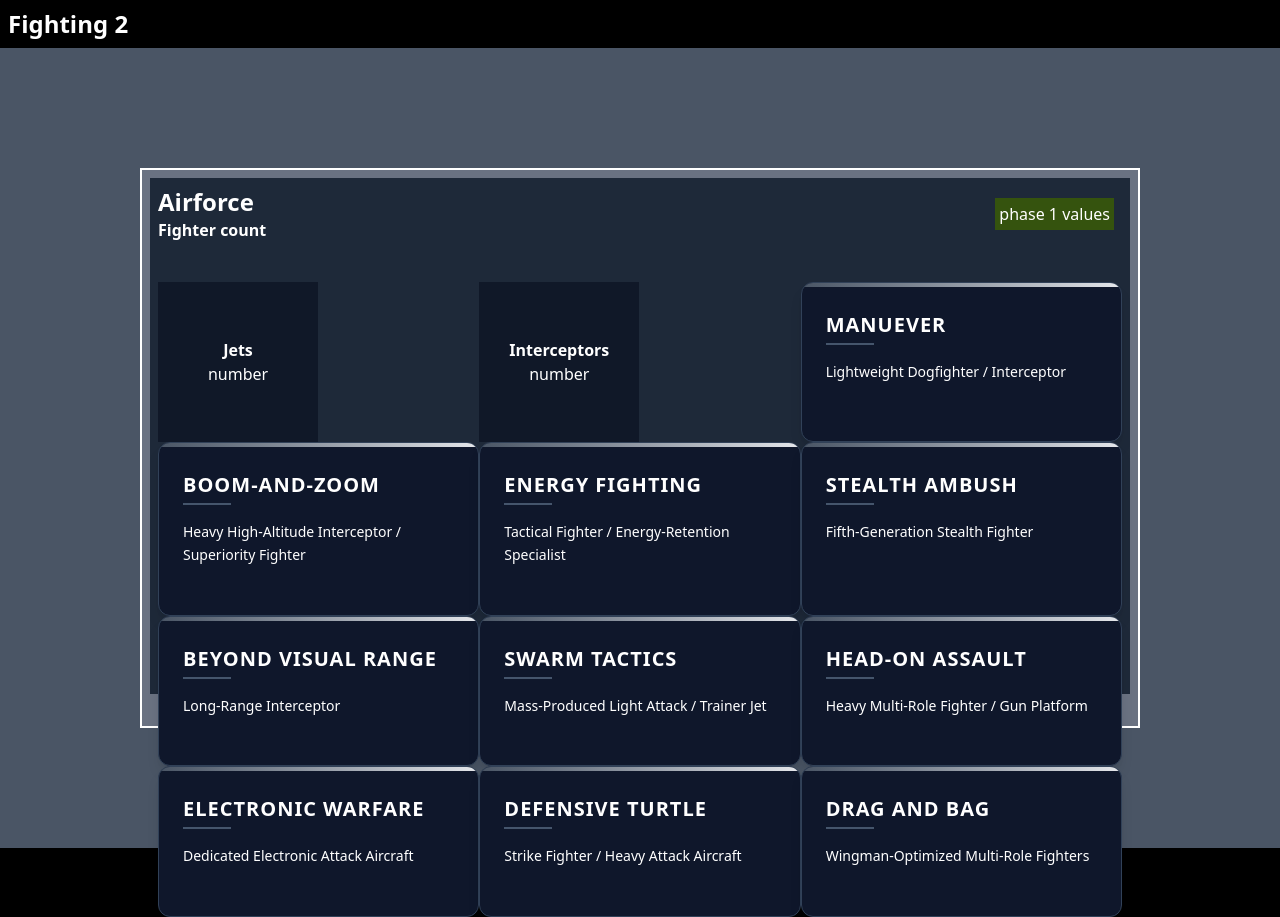
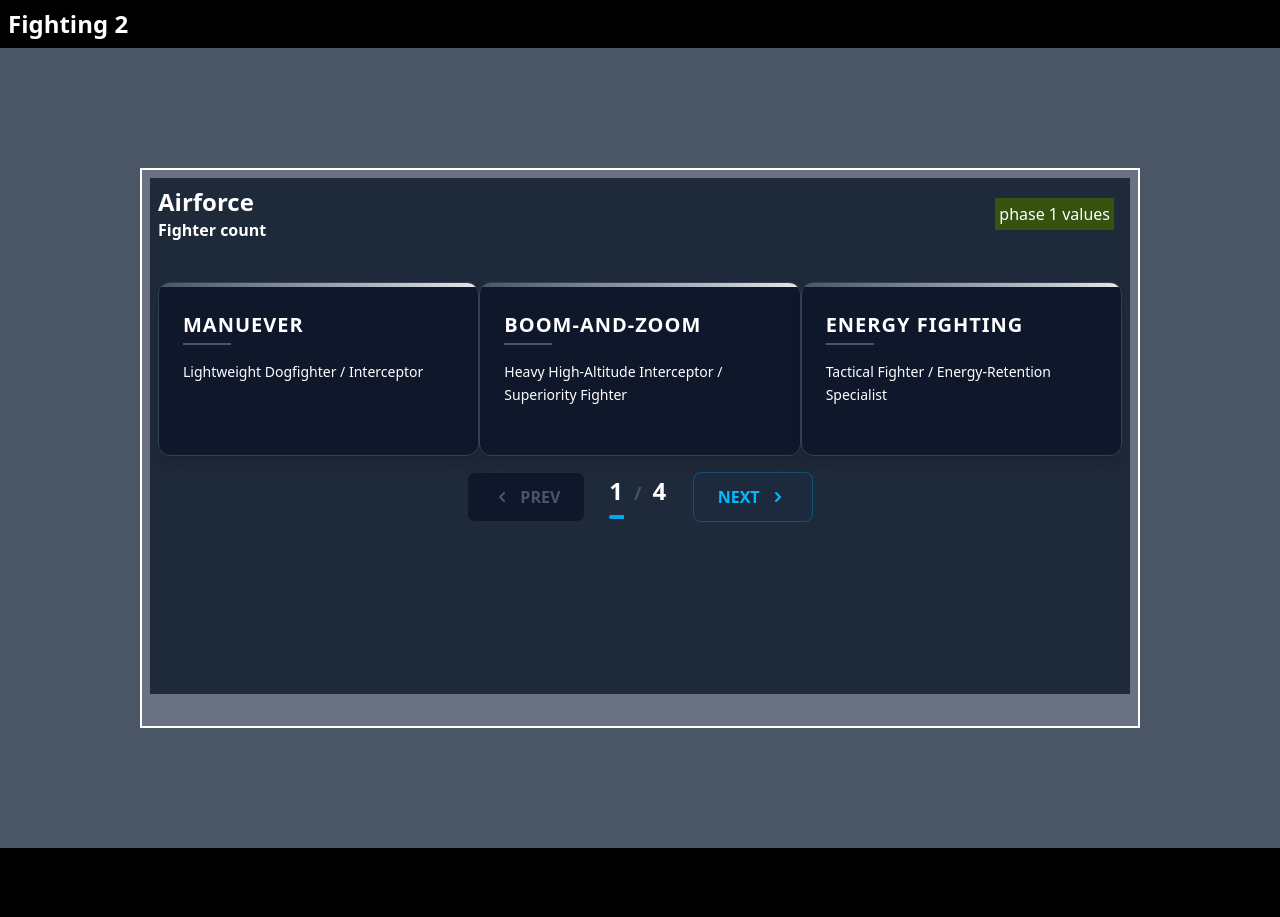
Before and after one commit to KeremVona/Fighting-2, a React (Vite) app in the folder client/: page /game in a window 1280 px wide. After the commit the page ends 848 px from the top, so only its background shows below. Built offline with nearby package versions, Linux system fonts and the light colour scheme.

Commit message:
code improvement and navigation in fighters

```diff
--- /dev/null
+++ b/client/src/components/ui/game/HandleNavigation.tsx
@@ -0,0 +1,109 @@
+import { useState } from "react";
+import useKeyboardNavigation from "../../../hooks/useKeyboardNavigation";
+import fighterStrategies from "../../../data/fighterStrategies.json";
+import StrategyCard from "../../phases/phase2/StrategyCard";
+
+const HandleNavigation = () => {
+  const [currentPage, setCurrentPage] = useState(1);
+
+  const ITEMS_PER_PAGE = 3;
+
+  const totalPages = Math.ceil(fighterStrategies.length / ITEMS_PER_PAGE);
+  const startIndex = (currentPage - 1) * ITEMS_PER_PAGE;
+  const chosenStrategies = fighterStrategies.slice(
+    startIndex,
+    startIndex + ITEMS_PER_PAGE
+  );
+
+  const goToNextPage = () => {
+    if (currentPage < totalPages) setCurrentPage((prev) => prev + 1);
+  };
+
+  const goToPrevPage = () => {
+    if (currentPage > 1) setCurrentPage((prev) => prev - 1);
+  };
+
+  useKeyboardNavigation(goToPrevPage, goToNextPage);
+  return (
+    <>
+      <div className="grid grid-cols-3">
+        {chosenStrategies.map((strategy, index) => (
+          <StrategyCard
+            key={index}
+            strategy={strategy.strategy}
+            fighter={strategy.class}
+          />
+        ))}
+      </div>
+
+      {totalPages > 1 && (
+        <div className="flex justify-center items-center gap-6 mt-4">
+          <button
+            onClick={goToPrevPage}
+            disabled={currentPage === 1}
+            className={`flex items-center gap-2 px-6 py-3 rounded-lg border font-bold transition-all duration-200
+                ${
+                  currentPage === 1
+                    ? "border-slate-800 bg-slate-900 text-slate-600 cursor-not-allowed"
+                    : "border-sky-500/30 bg-slate-800 text-sky-400 hover:bg-sky-500/10 hover:border-sky-500 hover:shadow-lg hover:shadow-sky-500/20 active:scale-95"
+                }`}
+          >
+            <svg
+              xmlns="http://www.w3.org/2000/svg"
+              className="h-5 w-5"
+              viewBox="0 0 20 20"
+              fill="currentColor"
+            >
+              <path
+                fillRule="evenodd"
+                d="M12.707 5.293a1 1 0 010 1.414L9.414 10l3.293 3.293a1 1 0 01-1.414 1.414l-4-4a1 1 0 010-1.414l4-4a1 1 0 011.414 0z"
+                clipRule="evenodd"
+              />
+            </svg>
+            PREV
+          </button>
+
+          <div className="flex flex-col items-center">
+            <span className="text-2xl font-black text-white tracking-widest">
+              {currentPage} <span className="text-slate-600 text-lg">/</span>{" "}
+              {totalPages}
+            </span>
+            <div className="h-1 w-full bg-slate-800 mt-2 rounded-full overflow-hidden">
+              <div
+                className="h-full bg-sky-500 transition-all duration-300 ease-out"
+                style={{ width: `${(currentPage / totalPages) * 100}%` }}
+              />
+            </div>
+          </div>
+
+          <button
+            onClick={goToNextPage}
+            disabled={currentPage === totalPages}
+            className={`flex items-center gap-2 px-6 py-3 rounded-lg border font-bold transition-all duration-200
+                ${
+                  currentPage === totalPages
+                    ? "border-slate-800 bg-slate-900 text-slate-600 cursor-not-allowed"
+                    : "border-sky-500/30 bg-slate-800 text-sky-400 hover:bg-sky-500/10 hover:border-sky-500 hover:shadow-lg hover:shadow-sky-500/20 active:scale-95"
+                }`}
+          >
+            NEXT
+            <svg
+              xmlns="http://www.w3.org/2000/svg"
+              className="h-5 w-5"
+              viewBox="0 0 20 20"
+              fill="currentColor"
+            >
+              <path
+                fillRule="evenodd"
+                d="M7.293 14.707a1 1 0 010-1.414L10.586 10 7.293 6.707a1 1 0 011.414-1.414l4 4a1 1 0 010 1.414l-4 4a1 1 0 01-1.414 0z"
+                clipRule="evenodd"
+              />
+            </svg>
+          </button>
+        </div>
+      )}
+    </>
+  );
+};
+
+export default HandleNavigation;
--- a/client/src/pages/Game.tsx
+++ b/client/src/pages/Game.tsx
@@ -1,8 +1,6 @@
 import React, { useState } from "react";
-import { Link } from "react-router-dom";
 import PInput from "../components/phases/phase1/PInput";
-import fighterStrategies from "../data/fighterStrategies.json";
-import StrategyCard from "../components/phases/phase2/StrategyCard";
+import HandleNavigation from "../components/ui/game/HandleNavigation";
 
 interface GameProps {
   onPhaseComplete: () => void;
@@ -37,8 +35,6 @@ const Game: React.FC<GameProps> = ({ onPhaseComplete }) => {
   const handlePVV = () => {
     setPVVis(!pVVis);
   };
-
-  const handleStrategyRedir = () => {};
   return (
     <>
       <h1 className="text-2xl text-white font-bold p-2">Fighting 2</h1>
@@ -61,33 +57,7 @@ const Game: React.FC<GameProps> = ({ onPhaseComplete }) => {
                     </button>
                   </div>
                 </div>
-                <div className="grid grid-cols-3">
-                  <Link
-                    to="/"
-                    className="bg-gray-900 h-40 w-40 justify-center items-center flex"
-                  >
-                    <div className="text-center">
-                      <p className="font-bold">Jets</p>
-                      <p>number</p>
-                    </div>
-                  </Link>
-                  <Link
-                    to="/"
-                    className="bg-gray-900 h-40 w-40 justify-center items-center flex"
-                  >
-                    <div className="text-center">
-                      <p className="font-bold">Interceptors</p>
-                      <p>number</p>
-                    </div>
-                  </Link>
-                  {fighterStrategies.map((strategy, index) => (
-                    <StrategyCard
-                      key={index}
-                      strategy={strategy.strategy}
-                      fighter={strategy.class}
-                    />
-                  ))}
-                </div>
+                <HandleNavigation />
               </>
             )}
             {pVVis ? (
```
